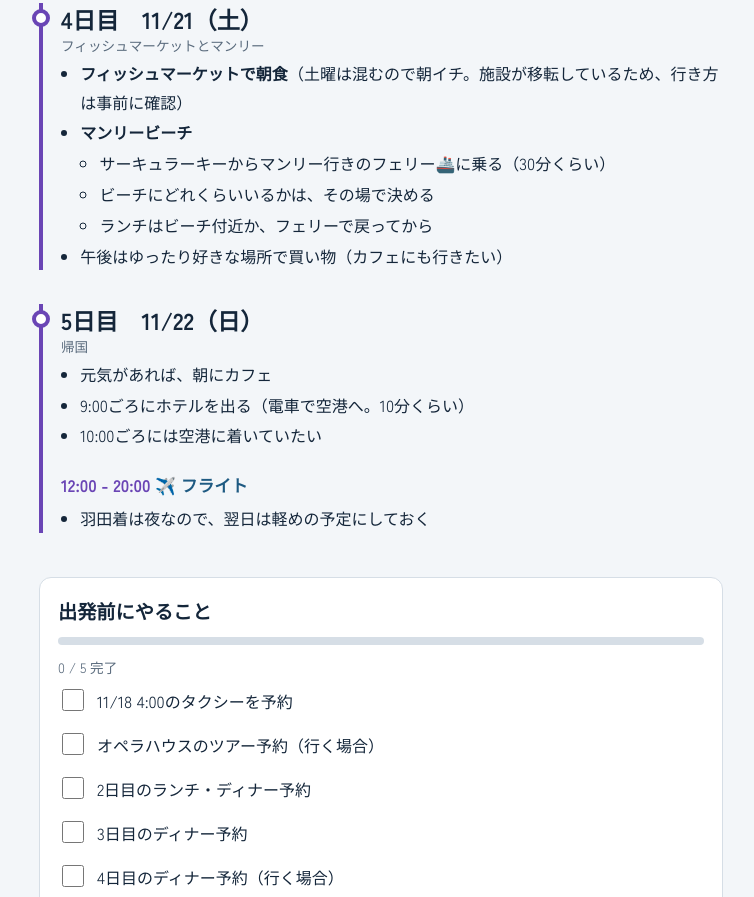
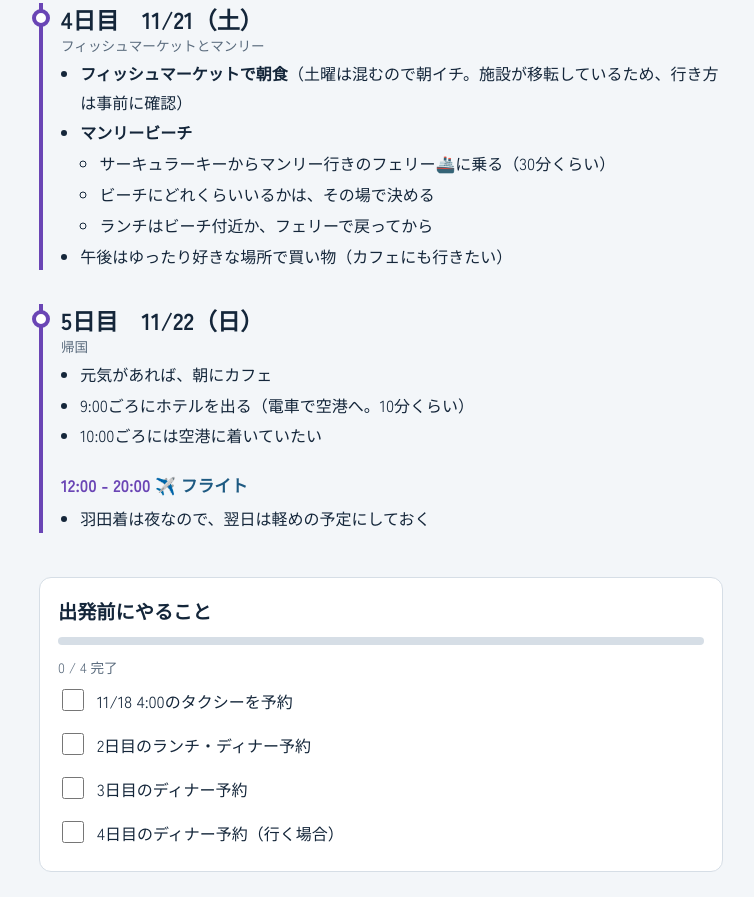
Before and after one commit to bearone236/sydney-trip, a plain HTML site: page index.html in a window 1280 px wide. Shown: the part 1903-2800 px from the top of the page, without its empty margins (259-1013 px from the left). Drawn offline with Linux system fonts and the light colour scheme.

Commit message:
オペラハウスの準備項目を削除

```diff
--- a/index.html
+++ b/index.html
@@ -223,7 +223,6 @@ Green Square駅の真上。Central駅まで1駅、空港まで2駅。キッチ
 <div class="prog" role="progressbar" aria-valuemin="0" aria-valuemax="100" aria-valuenow="0"><i></i></div>
 <p class="prog-label" aria-live="polite"></p>
 <label><input type="checkbox" data-k="taxi"><span>11/18 4:00のタクシーを予約</span></label>
-<label><input type="checkbox" data-k="opera"><span>オペラハウスのツアー予約（行く場合）</span></label>
 <label><input type="checkbox" data-k="steak"><span>2日目のランチ・ディナー予約</span></label>
 <label><input type="checkbox" data-k="dinner3"><span>3日目のディナー予約</span></label>
 <label><input type="checkbox" data-k="seafood"><span>4日目のディナー予約（行く場合）</span></label>
```
